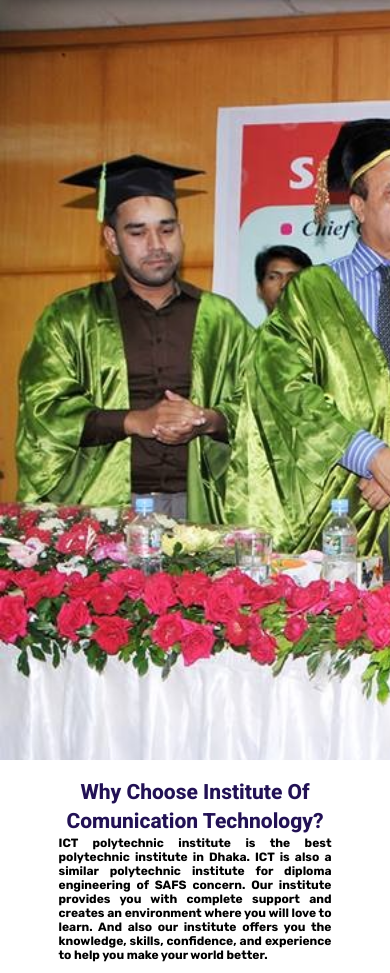
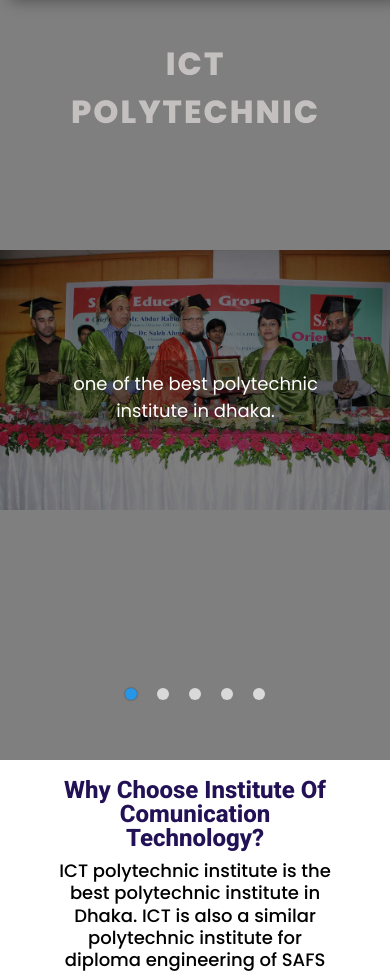
Before and after one commit to 3xplOr3r/ict-final-site, a PHP site: page /file/ in a window 390 px wide; the page is wider, and only the part inside the window is pictured. Shown: the part 95-1068 px from the top of that part. Run offline with PHP 8.4, Linux system fonts and the light colour scheme; some libraries are stand-ins or nearby versions.

Commit message:
homepage updated

```diff
--- a/assets/css/style.css
+++ b/assets/css/style.css
@@ -358,6 +358,15 @@ header{
     transition-property: clip-path;
 }
 
+.img-slider .slide::before {
+    content: "";
+    position: absolute;
+    background: rgba(0,0,0,0.5);
+    z-index: 3;
+    height: 100%;
+    width: 100%;
+}
+
 .img-slider .slide img {
     width: 100%;
     height: 100%;
@@ -370,8 +379,10 @@ header{
     position: absolute;
     padding: 10px 20px;
     margin: 25px 20px;
-    z-index: 2;
-    width: 100%;
+    z-index: 5;
+    top: 0;
+    left: 0;
+    width: 50%;
 }
 
 .info-ims h2 {
@@ -379,8 +390,8 @@ header{
     font-size: 45px;
     letter-spacing: 2px;
     font-weight: 800;
-    color: white;
-    text-transform: uppercase;
+    color: rgb(196, 192, 192);
+    text-transform: capitalize;
 }
 
 .info-ims p {
@@ -390,8 +401,7 @@ header{
     color: #fff;
     background: rgba(0,0,0,0.2);
     text-transform: lowercase;
-    width: 60%;
-    padding: 4px;
+    padding: 10px 20px;
 }
 
 /* BANNER SECTIOM */
@@ -1122,16 +1132,20 @@ ul{
 }
     .content-two h1 {
     text-align: center;
-    font-size: 21px;
+    font-size: 24px;
     font-weight: 800;
-    line-height: 29px;
+    line-height: 24px;
+    margin-bottom: 10px;
     color: #215;
 }
     .content-two h2 {
-    text-align: justify;
-    font-size: 12px;
+    text-align: center;
+    font-size: 18px;
     color: #000;
+    font-weight: 500;
+    line-height: 1.4rem;
     padding-bottom: 25px;
+    font-family: Poppins, sans-serif;
 }
     .video{
      width: 260px;
@@ -1430,3 +1444,72 @@ ul{
     }
 
 }
+
+
+/* res for hero section */
+
+@media all and (max-width: 560px) {
+    .img-slider {
+        width: 100%;
+    }
+    .img-slider .slide {
+        width: 100%;
+        height: 100%;
+        position: absolute;
+    }
+    .img-slider .slide img {
+        width: 100%;
+        height: 100%;
+        object-fit: contain;
+        object-position: center;
+    }
+    .info-ims {
+        position: absolute;
+        width: 90%;
+        margin: 10px 20px;
+    }
+    .info-ims h2 {
+        margin-top: 20px;
+        text-align: center;
+        font-size: 32px;
+    }
+    .info-ims p {
+        position: absolute;
+        top: 350px;
+        left: 0;
+        text-align: center;
+    }
+}
+
+@media all and (min-width: 561px) and (max-width: 767px) {
+    .img-slider {
+        width: 100%;
+    }
+    .img-slider .slide {
+        width: 100%;
+        height: 100%;
+        position: absolute;
+    }
+    .img-slider .slide img {
+        width: 100%;
+        height: 100%;
+        object-fit: contain;
+        object-position: center;
+    }
+    .info-ims {
+        position: absolute;
+        width: 90%;
+        margin: 10px 20px;
+    }
+    .info-ims h2 {
+        margin-top: 20px;
+        text-align: center;
+        font-size: 32px;
+    }
+    .info-ims p {
+        position: absolute;
+        top: 350px;
+        left: 0;
+        text-align: center;
+    }
+}
--- a/assets/js/script.js
+++ b/assets/js/script.js
@@ -116,7 +116,7 @@ var swiper = new Swiper(".mySwiper", {
                 return;
             }
             repeater();
-        }, 5000);
+        },5000);
     }
     repeater();
   }
--- a/index.html
+++ b/index.html
@@ -128,40 +128,40 @@
         <div class="slide">
           <img src="img/1.jpeg" alt="image">
           <div class="info-ims">
-            <h2>Image 1</h2>
-            <p>THIS IS PARAGRAPH</p>
+            <h2>ICT POLYTECHNIC</h2>
+            <p>One of the best Polytechnic institute in Dhaka.</p>
           </div>
         </div>
 
         <div class="slide">
           <img src="img/6.jpeg" alt="image">
           <div class="info-ims">
-            <h2>Image 1</h2>
-            <p>THIS IS PARAGRAPH</p>
+            <h2>AFFORDABLE</h2>
+            <p>ict polytechnic is one of the most affordable institute you can ever have. beside other institute ict offers best teaching at lowest.</p>
           </div>
         </div>
 
         <div class="slide">
           <img src="img/3.jpeg" alt="image">
           <div class="info-ims">
-            <h2>Image 1</h2>
-            <p>THIS IS PARAGRAPH</p>
+            <h2>REPUTATION</h2>
+            <p>ICT polytechnic is well renowned and reputated institute inside dhaka.You will get a better place for studying and achive success in life.</p>
           </div>
         </div>
 
         <div class="slide">
           <img src="img/11.jpeg" alt="image">
           <div class="info-ims">
-            <h2>Image 1</h2>
-            <p>THIS IS PARAGRAPH</p>
+            <h2>CURRICULAM ACTIVITIES</h2>
+            <p>Beside study ict offers curriculum activites that will refresh student's mindset.each year student's are sent for a educational tour such as places like museum,park,resorts etc. </p>
           </div>
         </div>
 
         <div class="slide">
           <img src="img/5.jpeg" alt="image">
           <div class="info-ims">
-            <h2>Image 1</h2>
-            <p>THIS IS PARAGRAPH</p>
+            <h2>JOIN US</h2>
+            <p>Join us by becoming our student. we are here to help you become an Mr.Engineer.</p>
           </div>
         </div>
         <div class="nav-sl">
```
